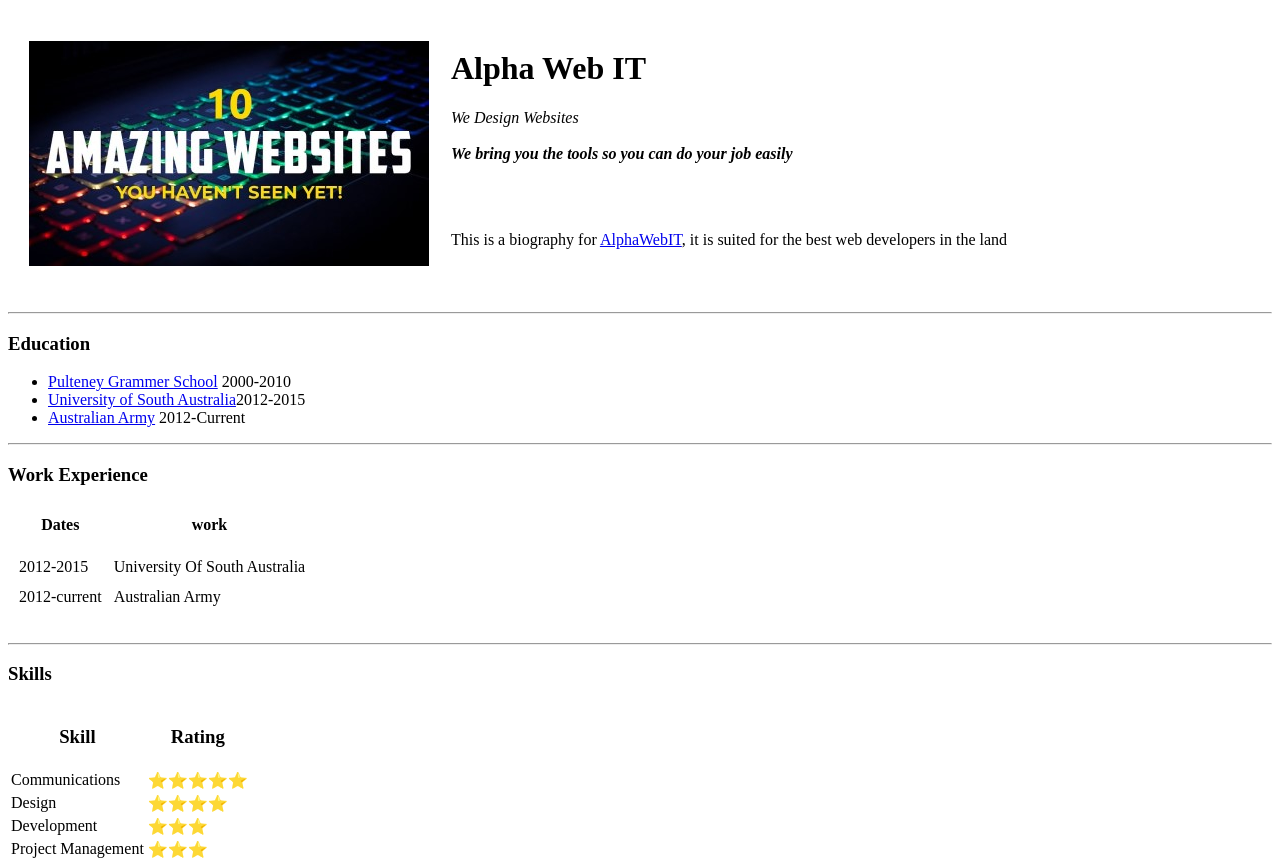
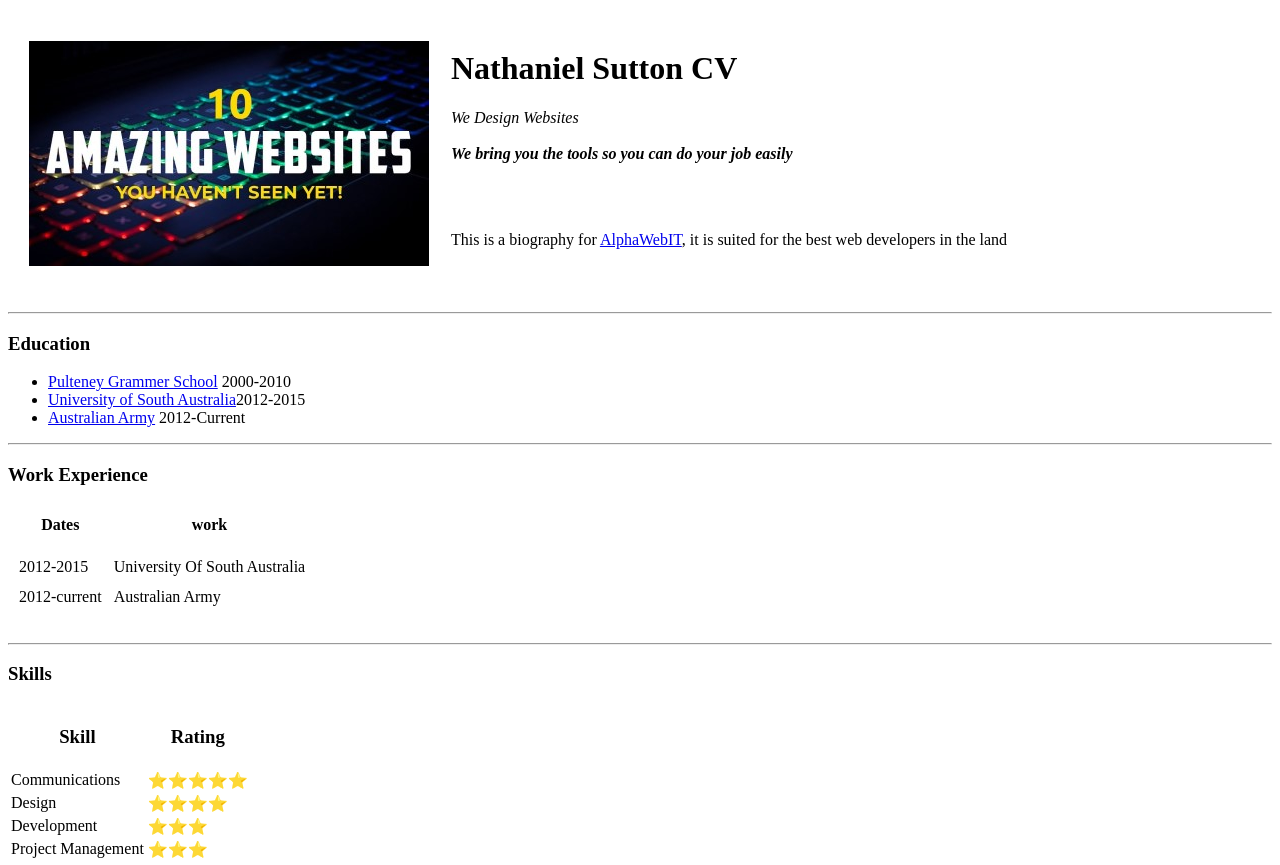
Before and after one commit to nathaniel-sutton/cv, a plain HTML site: page index.html in a window 1280 px wide. Shown: the top 865 px of the page. Drawn offline with Linux system fonts and the light colour scheme.

Commit message:
Update index.html

```diff
--- a/index.html
+++ b/index.html
@@ -13,7 +13,7 @@
         <!-- Use locally created images within your website files !-->
         <img src="Images\Website design.jpg" alt="AlphaWebIT"></td>
       <td>
-        <h1>Alpha Web IT</h1>
+        <h1>Nathaniel Sutton CV</h1>
         <!-- Use EM to physically stress the text !-->
         <p><em>We Design Websites <br /><br /><strong>We bring you the tools so you can do your job easily</em></strong></p>
         <br>
```
